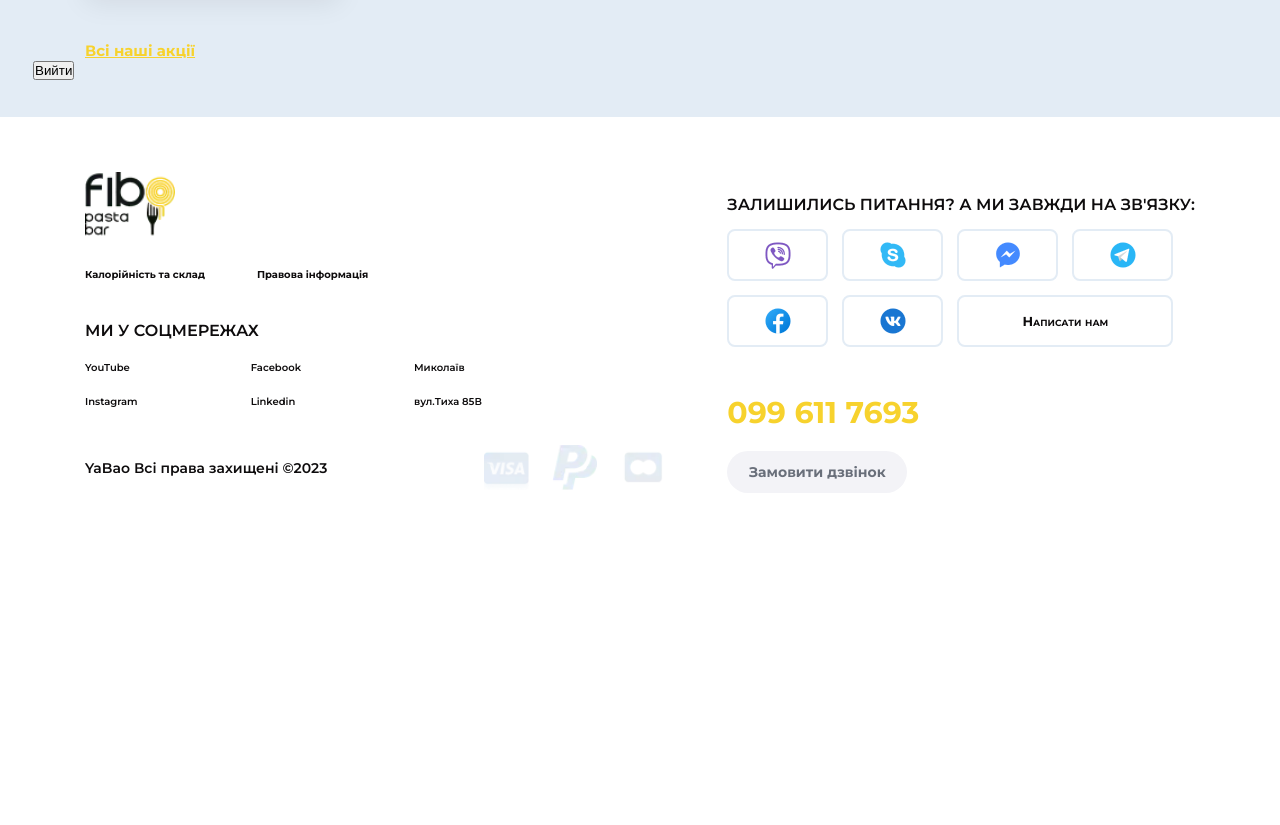
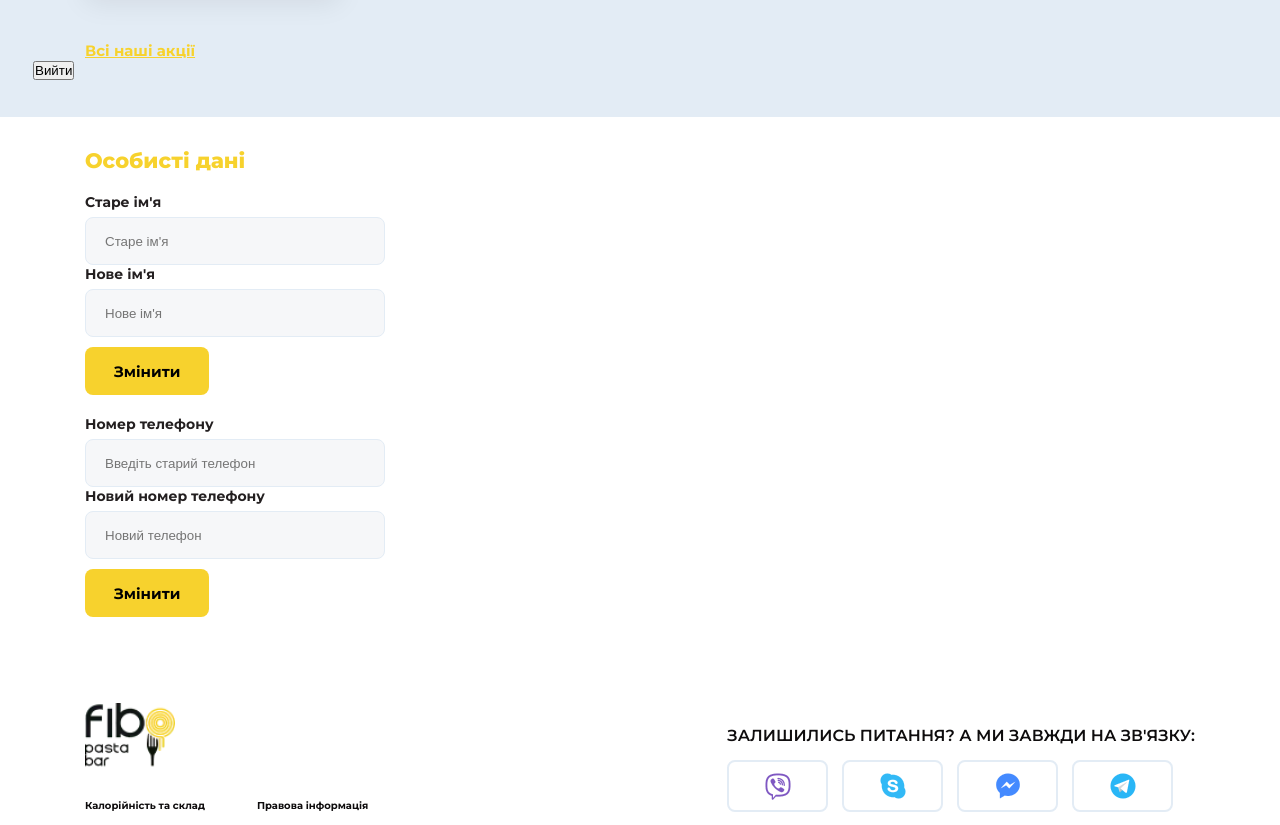
Before and after one commit to DmitryMoskalenko12/pizza, a Next.js app: page /personalPage in a window 1280 px wide. Shown: the part 578-1403 px from the top of the page. Before the commit the page ends 1091 px from the top, so only its background shows below. Built offline with nearby package versions, Linux system fonts and the light colour scheme; no server answers; sample sign-in values are in the browser's storage.

Commit message:
fix: auth

```diff
--- a/module/bonus/bonus.js
+++ b/module/bonus/bonus.js
@@ -4,11 +4,12 @@ import Image from 'next/image';
 import Link from 'next/link';
 import { useRouter } from 'next/router';
 import { signOut } from 'next-auth/react';
+import BonusForm from '../bonusForm/bonus-form';
 
 const Bonus = () => {
   const router = useRouter();
 
-  const logoutHandler =  async () => {
+  const logoutHandler = async () => {
     const data = await signOut({redirect: false, callbackUrl: "/"});
     router.push(data.url)
   }
--- a/module/bonusForm/bonus-form.js
+++ b/module/bonusForm/bonus-form.js
@@ -1,10 +1,91 @@
+import HeaderH from '@/ui/headerH/headerH';
 import classes from './bonus-form.module.scss';
+import { useState, useEffect } from 'react';
+import cn from 'classnames';
 
 const BonusForm = () => {
+  const [oldName, setOldName] = useState('');
+  const [newName, setNewName] = useState('');
+  const [oldPhone, setOldPhone] = useState('');
+  const [newPhone, setNewPhone] = useState('');
+  const [messageName, setMessageName] = useState();
+  const [messagePhone, setMessagePhone] = useState();
+  const [saveName, setSaveName] = useState();
+
+  useEffect(() => {
+    const name = setTimeout(() => setMessageName(''), 3000);
+    const phone = setTimeout(() => setMessagePhone(''), 3000);
+    () => clearTimeout(name);
+    () => clearTimeout(phone);
+  },[messageName, messagePhone])
+
+  const onInputChangeName = async (e) => {
+   e.preventDefault();
+
+    const request = await fetch('/api/userName/change-credentials', {
+      method: 'PATCH',
+      body: JSON.stringify({oldName: oldName, newName: newName}),
+      headers: {
+        'Content-Type': 'application/json'
+      },
+    })
+
+    const res = await request.json();
+
+    setMessageName(res.message);
+    setSaveName(res.newName);
+    setNewName('');
+    setOldName('');
+  }
+
+  const onInputChangePhone = async (e) => {
+    e.preventDefault();
+      const request = await fetch('/api/userPhone/change-phone', {
+        method: 'PATCH',
+        body: JSON.stringify({newPhone: newPhone, oldPhone: oldPhone, newName: saveName}),
+        headers: {
+          'Content-Type': 'application/json'
+        },
+      })
+
+      const res = await request.json();
+
+      setMessagePhone(res.message);
+      setOldPhone('');
+      setNewPhone('');
+   }
+
   return (
     <section className={classes.bonusForm}>
       <div className="container">
+        <div className={classes.wrapper}>
+          <HeaderH className={classes.h2} h={'h2'}>Особисті дані</HeaderH>
+          <form onSubmit={onInputChangeName} className={classes.formName}>
+            <label className={classes.nameChange} htmlFor="nameChange">Старе ім'я</label>
+            <input id='nameChange' onChange={e => {setOldName(e.target.value)}} value={oldName} className={classes.name} type="text" placeholder="Старе ім'я"/>
+            <label className={classes.nameChange} htmlFor="nameConfirm">Нове ім'я</label>
+            <input id='nameConfirm' onChange={e => {setNewName(e.target.value)}} value={newName} className={classes.name} type="text" placeholder="Нове ім'я"/>
+            <div className={
+              cn({
+              [classes.success]: messageName === 'Ім\'я успішно змінене',
+              [classes.fail]: messageName !== 'Ім\'я успішно змінене'
+              })}>{messageName}</div>
+            <button className={classes.buttonChange}>Змінити</button>
+          </form>
 
+          <form onSubmit={onInputChangePhone} className={classes.formPhone}>
+            <label className={classes.phoneChange} htmlFor="phoneChange">Номер телефону</label>
+            <input id='phoneChange' onChange={e => setOldPhone(e.target.value)} value={oldPhone} className={classes.phone} type="number" placeholder="Введіть старий телефон"/>
+            <label className={classes.phoneChange} htmlFor="phoneChangeNew">Новий номер телефону</label>
+            <input id='phoneChangeNew' onChange={e => setNewPhone(e.target.value)} value={newPhone} className={classes.phone} type="number" placeholder="Новий телефон"/>
+            <div className={
+              cn({
+              [classes.successPhone]: messagePhone === 'Телефон змінено успішно!',
+              [classes.failPhone]: messagePhone !== 'Телефон змінено успішно!'
+              })}>{messagePhone}</div>
+            <button className={classes.buttonChangePhone}>Змінити</button>
+          </form>
+        </div>
       </div>
     </section>
   )
--- a/module/bonusForm/bonus-form.module.scss
+++ b/module/bonusForm/bonus-form.module.scss
@@ -0,0 +1,65 @@
+@use '../../styles/variables.scss';
+@use '../../styles/mixins.scss';
+
+.bonusForm {
+  padding: 31px 10px 31px 10px;
+}
+
+.h2 {
+  color: variables.$main-color;
+  font-family: variables.$font-family;
+  font-size: variables.$font-size24;
+  font-weight: variables.$font-weight800;
+}
+
+.formName, .formPhone {
+  position: relative;
+  @include mixins.flex(flex, center, flex-start);
+  flex-direction: column;
+  margin-top: 20px;
+}
+
+.nameChange, .phoneChange {
+  color: variables.$price-color;
+  font-family: variables.$font-family;
+  font-size: variables.$font-size14;
+  font-weight: variables.$font-weight700;
+}
+
+.name, .phone {
+  width: 300px;
+  height: 48px;
+  padding: 10px 0 10px 19px;
+  border-radius: 8px;
+  border: 1.5px solid variables.$backg-color-del-pay;
+  background: variables.$input-backg;
+  margin-top: 6px;
+}
+
+.buttonChange, .buttonChangePhone {
+  width: 124.38px;
+  height: 48px;
+  background-color: variables.$main-color;
+  color: variables.$black;
+  border-radius: 8px;
+  font-family: variables.$font-family;
+  font-size: variables.$font-size15;
+  font-weight: variables.$font-weight700;
+  border: none;
+  cursor: pointer;
+  margin-top: 10px;
+}
+
+.success, .successPhone {
+  font-family: variables.$font-family;
+  font-size: variables.$font-size13;
+  font-weight: variables.$font-weight400;
+  color: variables.$success;
+}
+
+.fail, .failPhone {
+  font-family: variables.$font-family;
+  font-size: variables.$font-size13;
+  font-weight: variables.$font-weight400;
+  color: variables.$fail;
+}
--- /dev/null
+++ b/module/registration/registrationSlice.js
@@ -0,0 +1,23 @@
+import { createSlice } from "@reduxjs/toolkit";
+
+const initialState = {
+  name: '',
+  phone: ''
+}
+
+const registrationSlice = createSlice({
+  name: 'registration',
+  initialState,
+  reducers: {
+    getName: (state, action) => {
+      state.name = action.payload
+    },
+    getPhone: (state, action) => {
+      state.phone = action.payload
+    }
+  }
+})
+
+const {actions, reducer} = registrationSlice;
+export default reducer;
+export const {getName, getPhone} = actions;
--- a/pages/api/auth/[...nextauth].js
+++ b/pages/api/auth/[...nextauth].js
@@ -32,7 +32,7 @@ export const authOptions = {
 
         client.close();
 
-        return {phone: user.phone}
+        return {name: user.name}
       },
       credentials: {
         name: {},
--- /dev/null
+++ b/pages/api/userName/change-credentials.js
@@ -0,0 +1,55 @@
+import { authOptions } from "../auth/[...nextauth]";
+import { getServerSession } from "next-auth";
+import { connectToDatabase } from "@/helpers/db";
+
+async function handler (req, res) {
+  if (req.method !== 'PATCH') {
+    return;
+  }
+
+const session = await getServerSession(req, res, authOptions);
+
+if (!session) {
+  res.status(401).json({message: 'Ви не авторизовані'});
+}
+
+const oldName = req.body.oldName;
+const newName = req.body.newName;
+
+const client = await connectToDatabase();
+const usersCollection = client.db().collection('auth-pizza');
+
+const user = await usersCollection.findOne({name: oldName});
+
+if (!user) {
+  res.status(404).json({message: 'Користувача не знайдено'});
+  client.close();
+  return;
+}
+
+const currentName = user.name;
+
+const namesAreEqual = currentName === newName;
+
+if (namesAreEqual) {
+  res.status(403).json({message: 'Оберіть інше ім`я'});
+  client.close();
+  return;
+}
+
+  const userClone = await usersCollection.findOne({name: newName});
+
+  if (userClone) {
+    res.status(403).json({message: 'Оберіть унікальне ім`я'});
+    client.close();
+    return;
+  }
+
+  const result = await usersCollection.updateOne({name: oldName}, {$set: {name: newName}});
+
+  client.close();
+
+  res.status(200).json({message: 'Ім\'я успішно змінене', newName});
+}
+
+export default handler;
--- /dev/null
+++ b/pages/api/userPhone/change-phone.js
@@ -0,0 +1,49 @@
+import { authOptions } from "../auth/[...nextauth]";
+import { getServerSession } from "next-auth";
+import { connectToDatabase } from "@/helpers/db";
+import { hashPassword, verifyPassword } from "@/helpers/auth";
+
+async function handler (req, res) {
+  if (req.method !== 'PATCH') {
+    return;
+  }
+
+const session = await getServerSession(req, res, authOptions);
+
+if (!session) {
+  res.status(401).json({message: 'Ви не авторизовані'});
+}
+const userName = session?.user.name;
+const newName = req.body.newName;
+const oldPhone = req.body.oldPhone;
+const newPhone = req.body.newPhone;
+
+const client = await connectToDatabase();
+const usersCollection = client.db().collection('auth-pizza');
+
+const user = await usersCollection.findOne({name: newName || userName });
+
+if (!user) {
+  res.status(404).json({message: 'Користувача не знайдено'});
+  client.close();
+  return;
+}
+
+const verifyPhone = await verifyPassword(oldPhone, user.phone);
+
+if (!verifyPhone) {
+  res.status(403).json({message: 'Помилка при вводі старого номеру телефона'});
+  client.close();
+  return;
+}
+
+const hashedNewPhone = await hashPassword(newPhone);
+
+const result = await usersCollection.updateOne({phone: user.phone}, {$set: {phone: hashedNewPhone}});
+
+client.close();
+
+res.status(200).json({message: 'Телефон змінено успішно!'});
+}
+
+export default handler;
--- a/pages/personalPage/index.js
+++ b/pages/personalPage/index.js
@@ -1,10 +1,33 @@
 import Bonus from "@/module/bonus/bonus";
+import BonusForm from "@/module/bonusForm/bonus-form";
+import { getSession } from "next-auth/react";
+
 const PersonalPage = () => {
   return (
     <>
     <Bonus/>
+    <BonusForm/>
     </>
   )
 }
 
 export default PersonalPage;
+
+export async function getServerSideProps(context) {
+  const session = await getSession({req: context.req})
+
+  if (!session) {
+    return {
+      redirect: {
+        destination: '/',
+        permanent: false
+      }
+    }
+  }
+
+  return {
+    props: {
+      session
+    }
+  }
+}
--- a/store/store.js
+++ b/store/store.js
@@ -8,6 +8,7 @@ import basket from '../components/basket/basketSlice';
 import sliderDetail from '../module/sliderDetail/slider-detail-slice';
 import cardDetail from '../module/cardProductDetail/cardProductDetailSlice';
 import stockDataCard from '../components/stockSection/stockSectionSlice';
+import registration from '../module/registration/registrationSlice'
 
 const stringMiddleware = () => (next) => (action) => {
   if (typeof action === 'string') {
@@ -28,7 +29,8 @@ const store = configureStore({
     basket,
     sliderDetail,
     cardDetail,
-    stockDataCard
+    stockDataCard,
+    registration
   },
   middleware: (getDefaultMiddleware) =>
     getDefaultMiddleware().concat(stringMiddleware),
--- a/styles/variables.scss
+++ b/styles/variables.scss
@@ -27,6 +27,9 @@ $hover: #F2C519;
 $active: #FFDF00;
 $background-active: darkgray;
 $transition: 0.5s all;
+$input-backg: rgba(241, 242, 245, 0.60);
+$success: green;
+$fail: red;
 
 // font-size
 $font-size8: 8px;
```
Also changed, not shown: module/registration/registration.js (+5 -4 lines), pages/api/auth/signup.js (+4 -4 lines).
